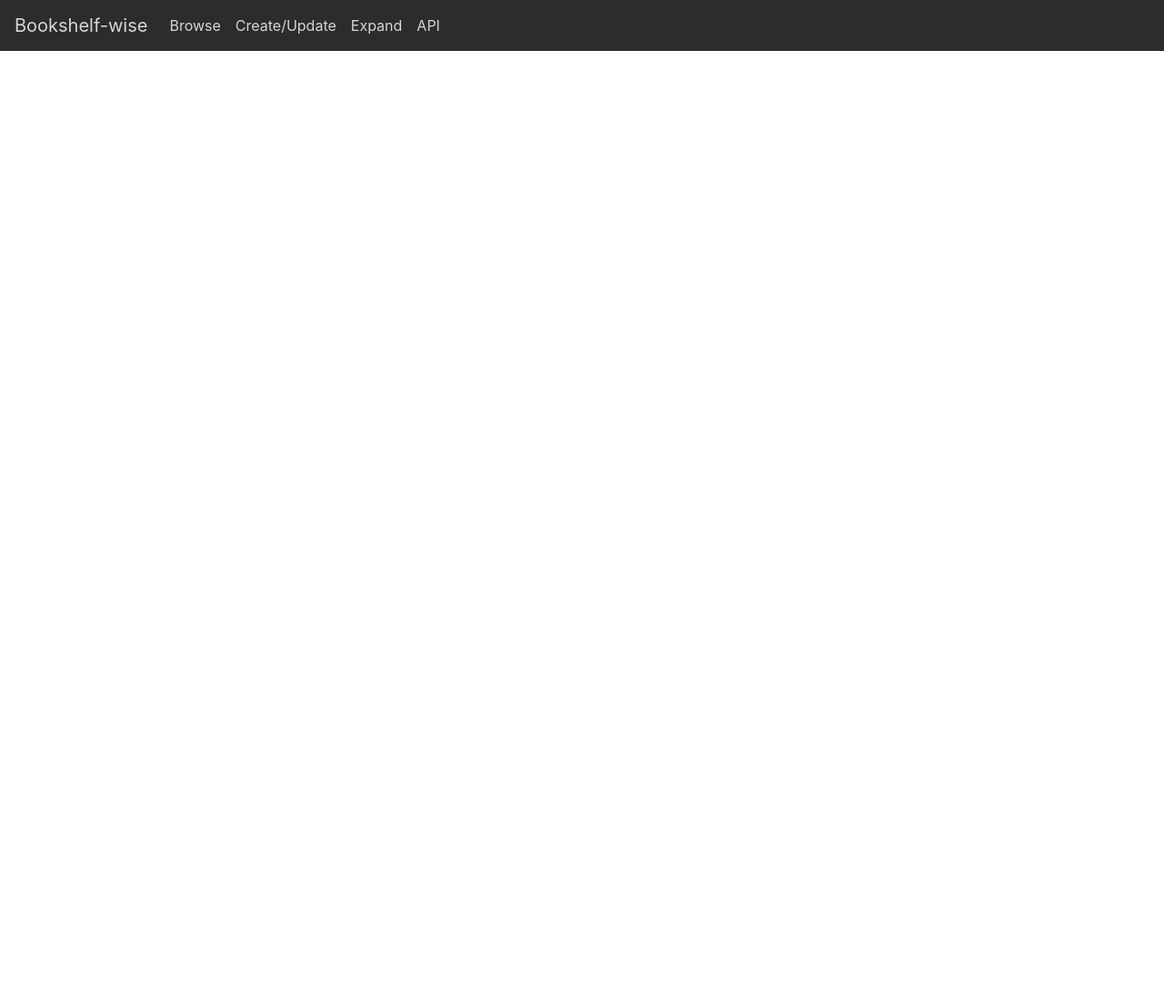
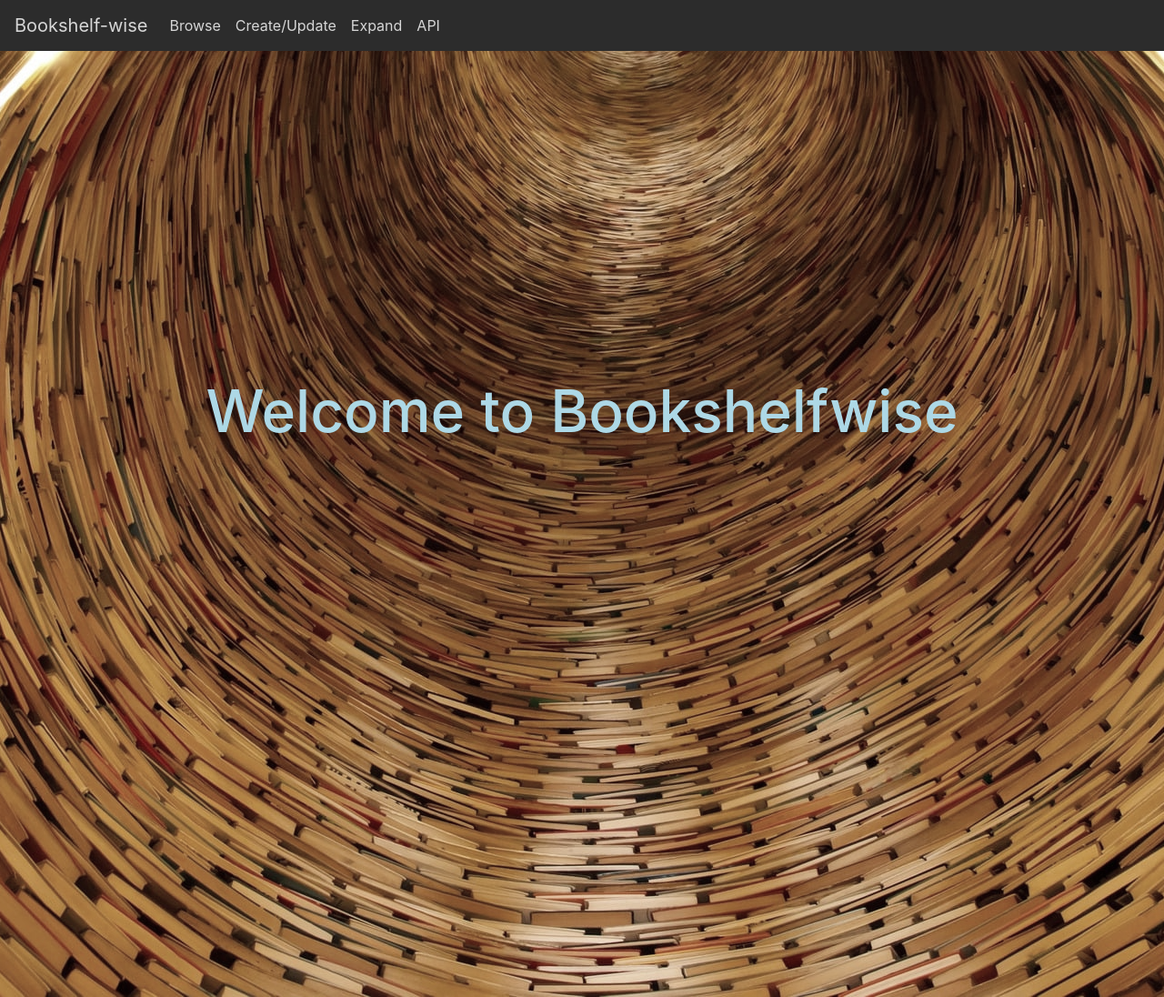
Before and after one commit to FilipHalon/bookshelf-wise, a Django app: page / in a window 1280 px wide; the page is wider, and only the part inside the window is pictured. Shown: that part at 91% size. Before the commit the page ends 56 px from the top of that part, so only its background shows below. Run offline with Django 3.2, Linux system fonts and the light colour scheme; some libraries are stand-ins or nearby versions.

Commit message:
Jumbotron added.

```diff
--- a/bookshelfwise/books/templates/books.html
+++ b/bookshelfwise/books/templates/books.html
@@ -13,6 +13,7 @@
             <button class="btn btn-outline-dark" type="submit">Search</button>
         </form>
     </div>
+    <div class="container">
         <table class="table table-dark table-bordered text-center">
             <thead class="thead-light">
                 <tr>
@@ -47,4 +48,5 @@
                 {% endfor %}
             </tbody>
         </table>
+    </div>
 {% endblock %}
--- a/bookshelfwise/books/templates/index.html
+++ b/bookshelfwise/books/templates/index.html
@@ -12,7 +12,7 @@
     {% endblock %}
     <title>
     {% block title %}
-        Welcome to Bookshelf-wise
+        Welcome to Bookshelfwise
     {% endblock %}
     </title>
 </head>
@@ -28,9 +28,12 @@
             </ul>
         </nav>
     </header>
-    <main class="container-xl">
+    <main class="container-fluid p-0">
         {% block body %}
-
+            <div class="jumbotron-expanded">
+                <img class="background" src="../../static/assets/books-21849_1920-min.jpg" alt="">
+                <h1>Welcome to Bookshelfwise</h1>
+            </div>
         {% endblock %}
     </main>
 </body>
--- a/bookshelfwise/static/css/style.css
+++ b/bookshelfwise/static/css/style.css
@@ -6,6 +6,20 @@ nav a {
     color: #d6d6d6;
 }
 
-.container-fluid {
-    overflow-y: hidden;
+.jumbotron-expanded {
+    height: 100vh;
+    display: flex;
+    justify-content: center;
+    align-items: center;
+    color: lightblue;
 }
+
+.jumbotron-expanded h1 {
+    font-size: 4em;
+}
+
+.background {
+    position: absolute;
+    filter: grayscale(50%);
+    z-index: -1;
+}
```
Also changed, not shown: bookshelfwise/static/assets/books-21849_1920-min.jpg (added).
